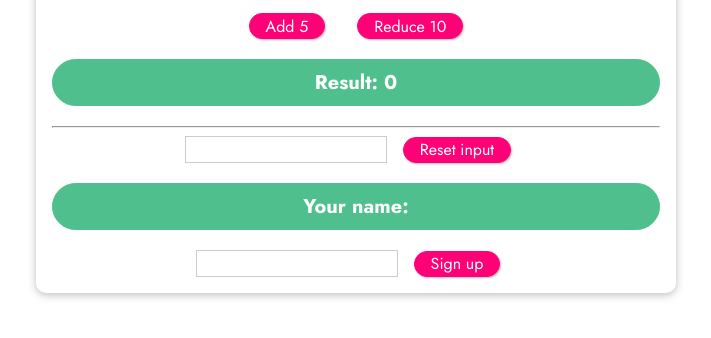
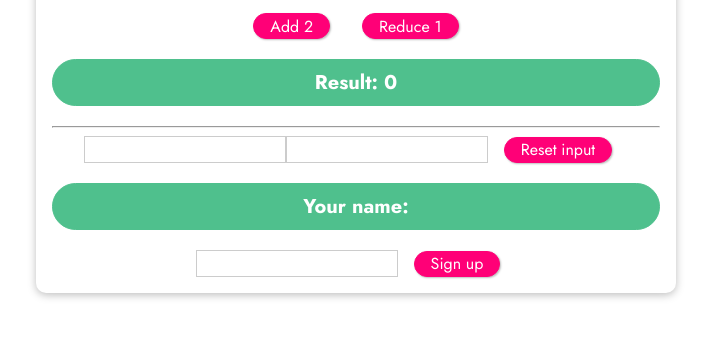
Before and after one commit to tmanspace/vue3_course, a website: page index.html in a window 1280 px wide. Shown: the part 286-624 px from the top of the page, without its empty margins (284-995 px from the left). Drawn offline with nearby package versions, Linux system fonts and the light colour scheme.

Commit message:
32. Watchers

```diff
--- a/app.js
+++ b/app.js
@@ -3,14 +3,27 @@ const app = Vue.createApp({
         return {
             counter: 0,
             name: '',
-            surname: 'Serazutdinov'
+            lastName: '',
+            // fullname: ''
         }
+    },
+    watch: {
+        counter(val) {
+            if (val > 5) {
+                this.counter = 0;
+            }
+        }
+        // method(newValue, oldValue) uneffective if 2 much deps
+        // name(val) {
+        //     if (val == '') this.fullname = '';
+        //     this.fullname = val + ' Serazutdinov';
+        // }
     },
     computed: {
         fullname() {
             console.log('Running...') // Bad solution
              if (!this.name) {}
-             else return this.name + ' ' + this.surname;
+             else return this.name + ' ' + this.lastName;
         }
     },
     methods: {
--- a/index.html
+++ b/index.html
@@ -18,11 +18,12 @@
     </header>
     <section id="events">
       <h2>Events in Action</h2>
-      <button @click="add(5)">Add 5</button>
-      <button @click="reduce(10)">Reduce 10</button>
+      <button @click="add(2)">Add 2</button>
+      <button @click="reduce(1)">Reduce 1</button>
       <p>Result: {{ counter }}</p>
       <hr>
       <input type="text" name="name" id="name" v-model='name'>
+      <input type="text" class="text" v-model='lastName'>
       <button @click="resetInput">Reset input</button>
       <p>Your name: {{ fullname }}</p>
       <!-- Bad solution because of recall of func - computed is the solution -->
```
